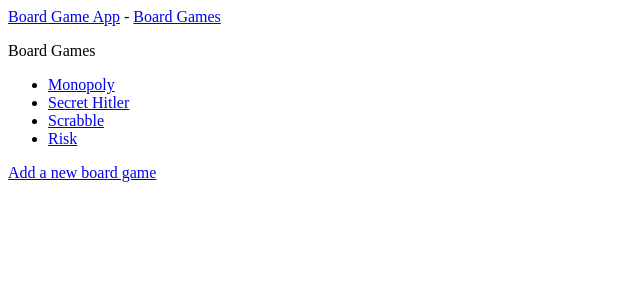
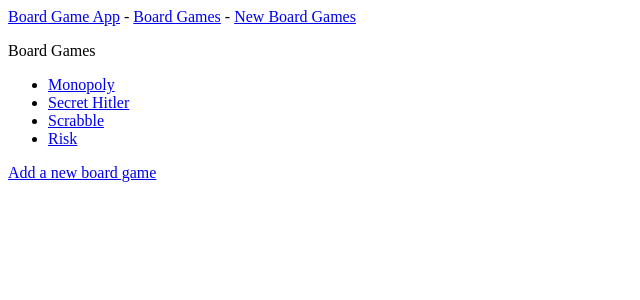
Before and after one commit to saa1saar/Application_Programming_Teamwork, a Django app: template board_game_website/board_game_app/templates/board_game_app/BoardGames.html in a window 1280 px wide. Shown: the top 300 px of the page, without its empty margins (0-640 px from the left). Run offline with Django 3.2, Linux system fonts and the light colour scheme; the template is opened without the code that fills it: values that come from a table or form of the project are taken from there, others are empty; data comes from the database, SQL or seed files in the repository; tables that the repository leaves empty hold one stand-in row (values such as "Sample post").

Commit message:
New board game button base.html

```diff
--- a/board_game_website/board_game_app/templates/board_game_app/base.html
+++ b/board_game_website/board_game_app/templates/board_game_app/base.html
@@ -1,5 +1,6 @@
 <p>
   <a href="{% url 'board_game_app:index' %}">Board Game App</a> -
-  <a href="{% url 'board_game_app:BoardGames' %}">Board Games</a>
+  <a href="{% url 'board_game_app:BoardGames' %}">Board Games</a> -
+  <a href="{% url 'board_game_app:new_boardgame' %}">New Board Games</a>
 </p>
 {% block content %}{% endblock content %}
```
